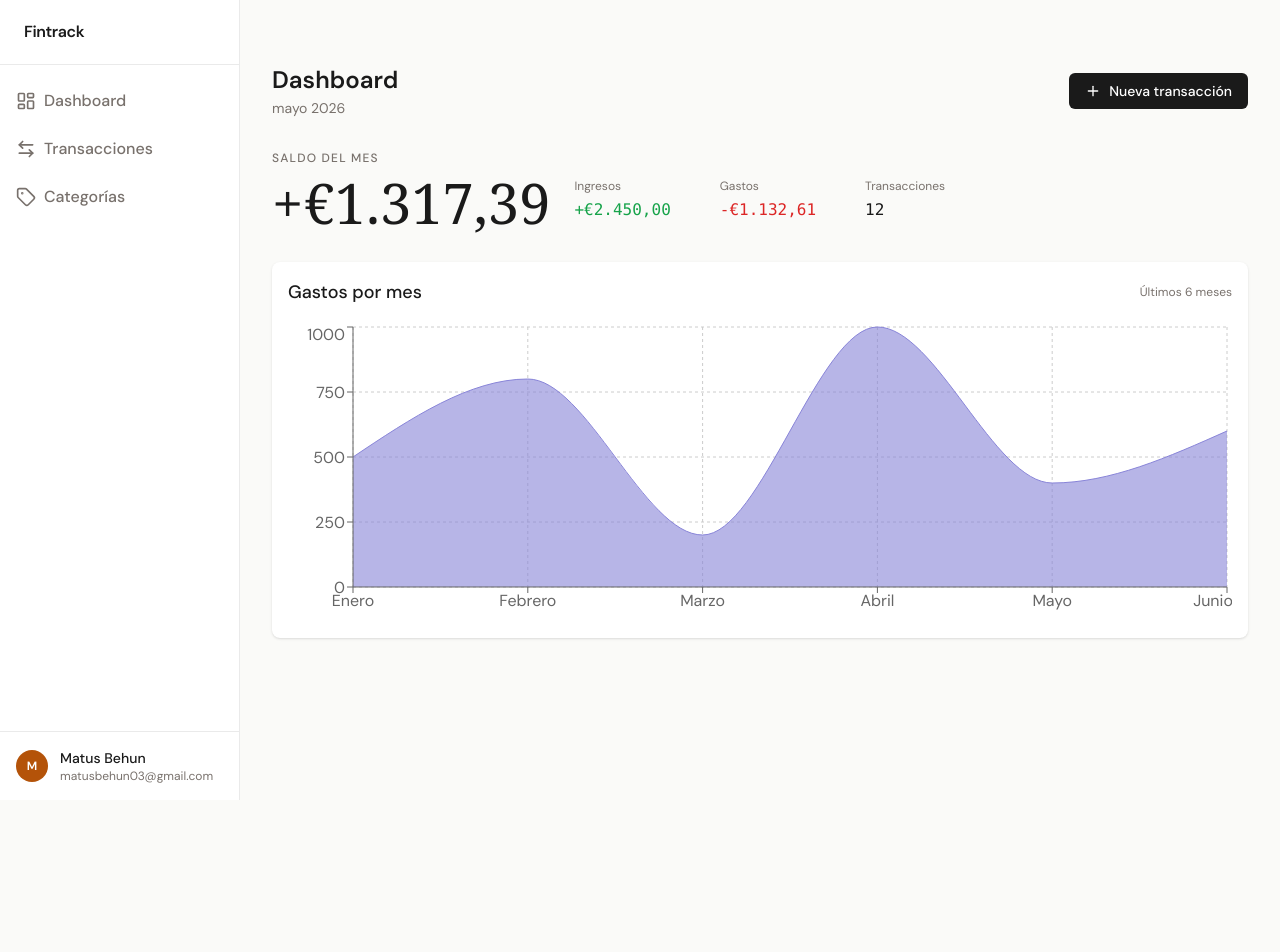
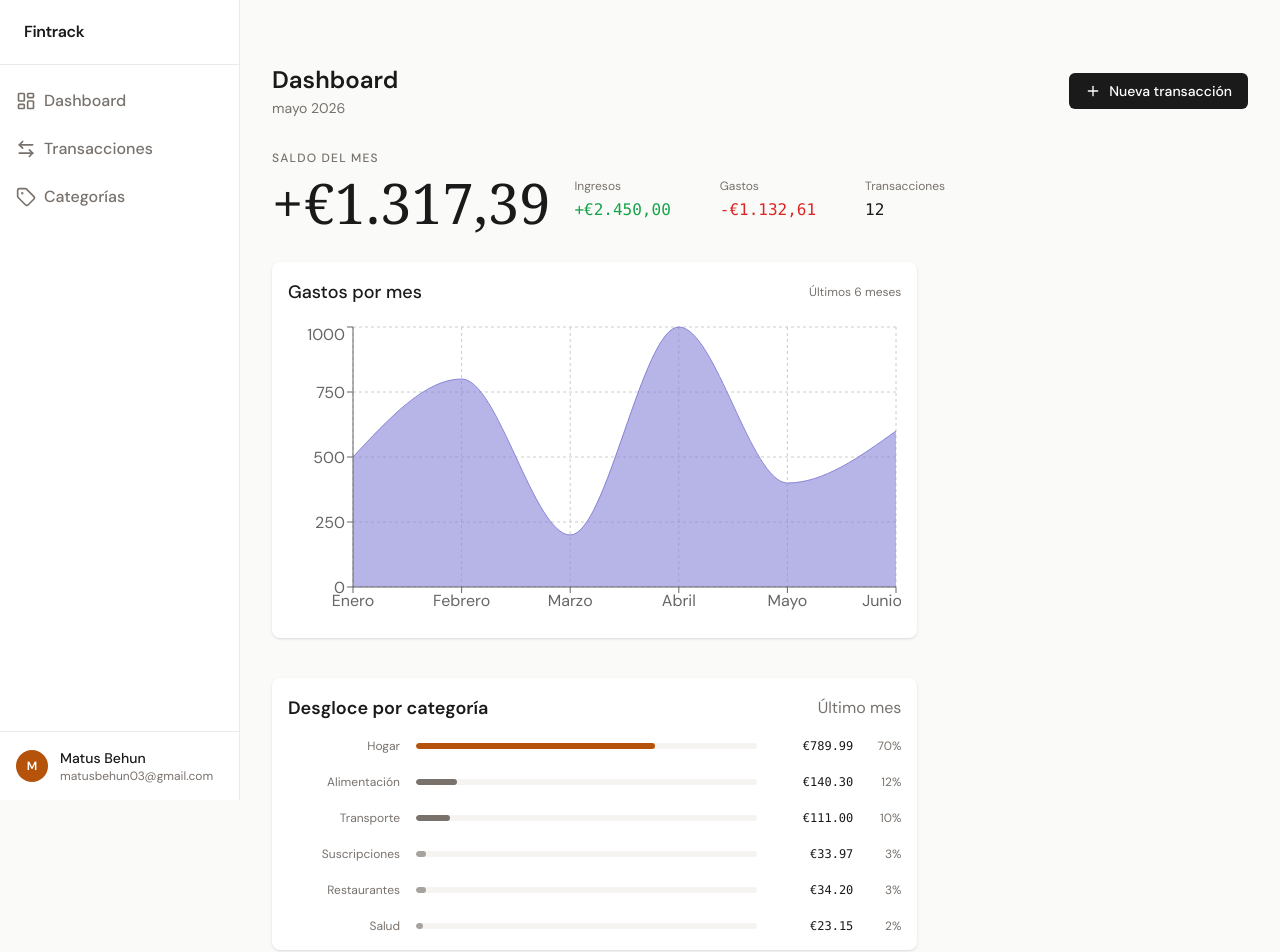
Before and after one commit to Matusbh/FinTrack, a React (Vite) app: page / in a window 1280 px wide. Shown: the top 952 px of the page. Before the commit the page ends 800 px from the top, so only its background shows below. Built offline with nearby package versions, Linux system fonts and the light colour scheme.

Commit message:
feat: creacion y utilzacion de CategoryChart

```diff
--- a/src/components/dashboard/CategoryChart.jsx
+++ b/src/components/dashboard/CategoryChart.jsx
@@ -1 +1,54 @@
 // Gráfico circular (pie) que muestra cuánto se gastó en cada categoría usando Recharts.
+// Gastos por categoria muestra el desglose de gastos por categoría con las barras de progreso
+
+import Card from "../ui/Card.jsx";
+
+export default function CategoryChart() {
+  const categories = [
+    { name: "Hogar", amount: 789.99, percentage: 70, color: "#B45309" },
+    { name: "Alimentación", amount: 140.3, percentage: 12, color: "#78716C" },
+    { name: "Transporte", amount: 111.0, percentage: 10, color: "#78716C" },
+    { name: "Suscripciones", amount: 33.97, percentage: 3, color: "#A8A29E" },
+    { name: "Restaurantes", amount: 34.2, percentage: 3, color: "#A8A29E" },
+    { name: "Salud", amount: 23.15, percentage: 2, color: "#A8A29E" },
+  ];
+  return (
+    <>
+      <Card className="">
+        <div id="cabecera" className="flex items-center justify-between mb-4 ">
+          <h3 className="text-lg font-semibold text-[#1A1A1A]">
+            Desgloce por categoría
+          </h3>
+          <p className="text-md text-[#78716C]">Último mes</p>
+        </div>
+        {
+          //renderizar cada categoría con su barra de progreso
+        }
+        <div className="space-y-5">
+          {categories.map((cat) => (
+            <div key={cat.name} className="flex items-center gap-4">
+              <div className="w-28 text-xs text-[#78716C] text-right shrink-0">
+                {cat.name}
+              </div>
+              <div className="flex-1 h-1.5 bg-[#F5F4F0] rounded-full overflow-hidden">
+                <div
+                  className="h-full rounded-full"
+                  style={{
+                    width: `${cat.percentage}%`,
+                    backgroundColor: cat.color,
+                  }}
+                />
+              </div>
+              <div className="w-20 font-mono text-xs text-[#1A1A1A] text-right shrink-0">
+                €{cat.amount.toFixed(2)}
+              </div>
+              <div className="w-8 text-xs text-[#78716C] text-right shrink-0">
+                {cat.percentage}%
+              </div>
+            </div>
+          ))}
+        </div>
+      </Card>
+    </>
+  );
+}
--- a/src/components/dashboard/ExpenseChart.jsx
+++ b/src/components/dashboard/ExpenseChart.jsx
@@ -1,4 +1,5 @@
 // Gráfico de barras con los gastos agrupados por mes usando Recharts.
+//Primer vcez que uso recharts
 
 import {
   BarChart,
--- a/src/pages/DashboardPage.jsx
+++ b/src/pages/DashboardPage.jsx
@@ -2,6 +2,7 @@
 import Header from "../components/layout/Header.jsx";
 import { Plus } from "lucide-react";
 import ExpenseChart from "../components/dashboard/ExpenseChart.jsx";
+import CategoryChart from "../components/dashboard/CategoryChart.jsx";
 
 export default function DashboardPage() {
   return (
@@ -59,9 +60,13 @@ export default function DashboardPage() {
             </div>
           </div>
         </div>
-        <div id="grid"></div>
-        <div id="gastos">
-          <ExpenseChart />
+        <div id="grid" className="grid grid-cols-3 gap-4">
+          <div id="gastos-mensuales" className="col-span-2 space-y-6 mb-6">
+            <ExpenseChart />
+          </div>
+          <div id="desgloce-categoria" className="col-span-2 space-y-6">
+            <CategoryChart />
+          </div>
         </div>
       </div>
     </>
```
